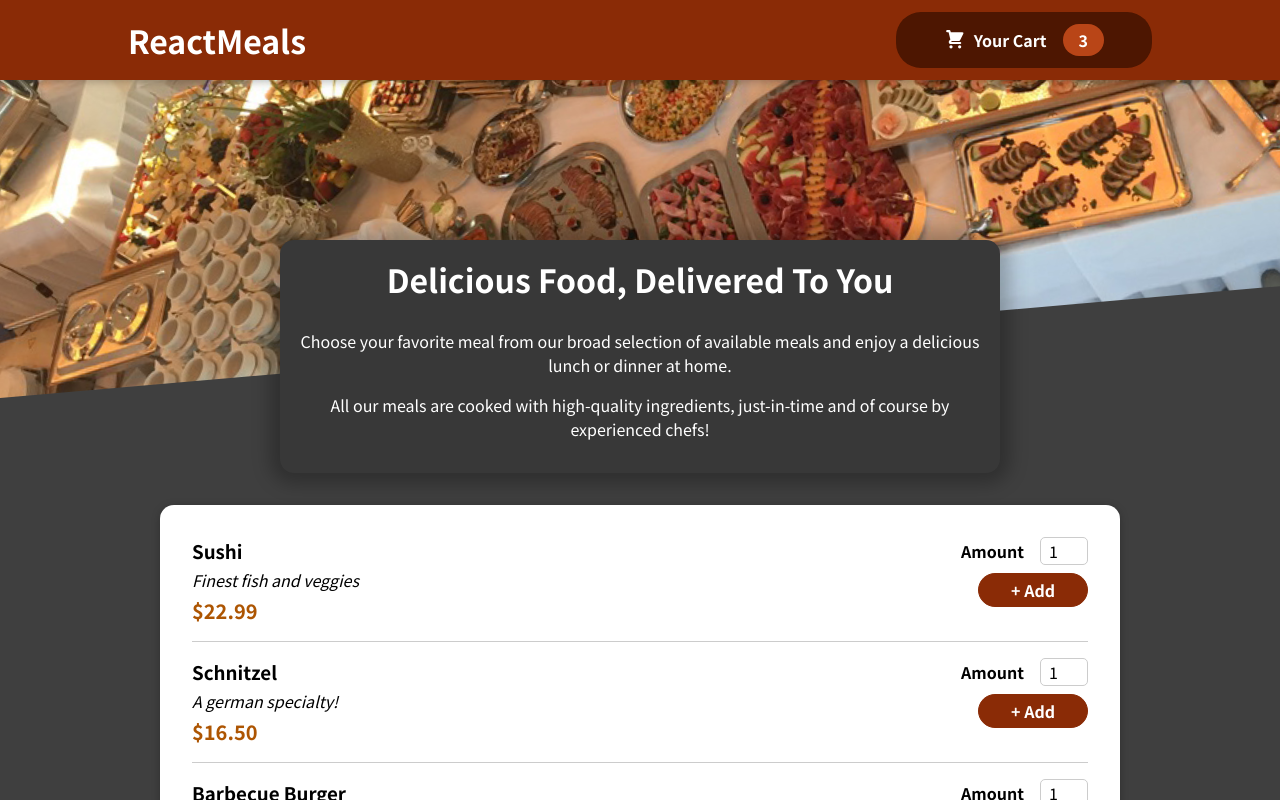
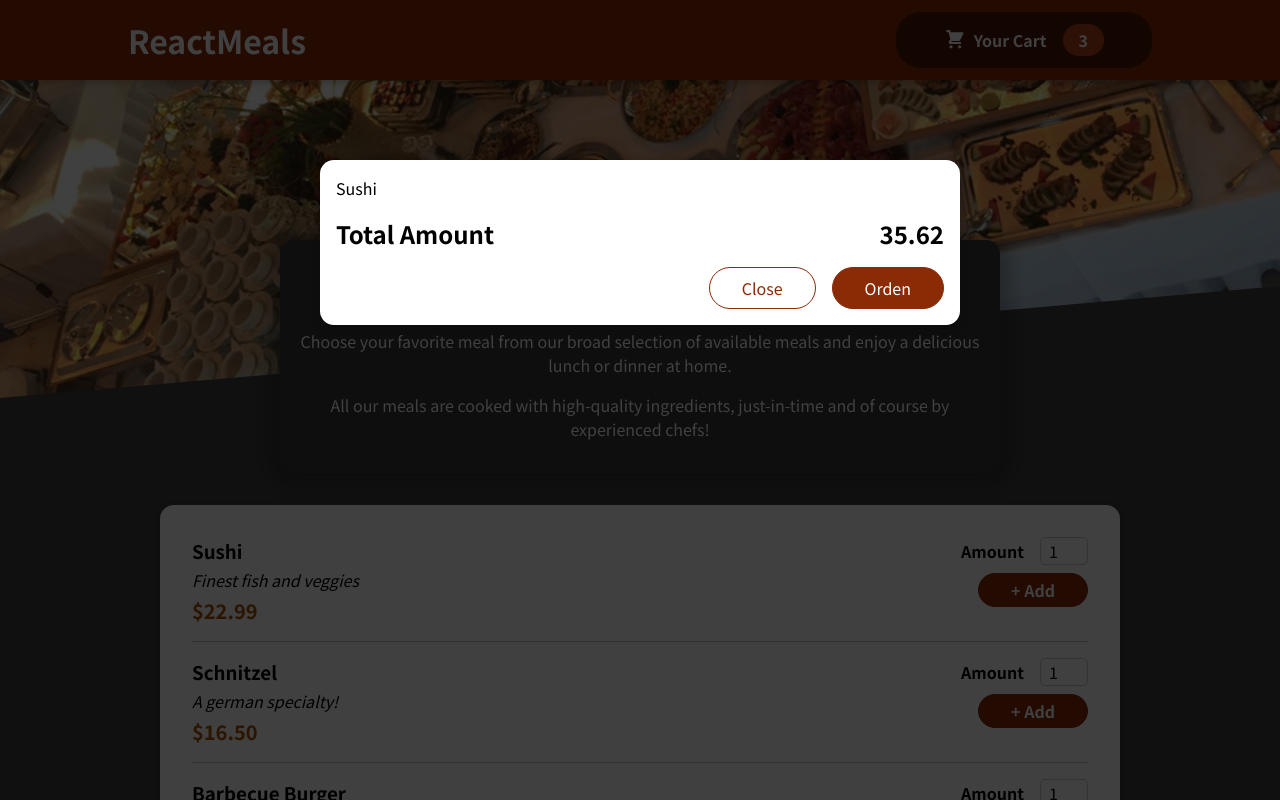
Before and after one commit to JoseManuelMunozManzano/react-food-order-app, a JavaScript app: page / in a window 1280 px wide. Shown: the top 800 px of the page. Built offline with nearby package versions, Linux system fonts and the light colour scheme.

Commit message:
Añadiendo un Modal usando React.createPortal

```diff
--- a/public/index.html
+++ b/public/index.html
@@ -5,10 +5,7 @@
     <link rel="icon" href="%PUBLIC_URL%/favicon.ico" />
     <meta name="viewport" content="width=device-width, initial-scale=1" />
     <meta name="theme-color" content="#000000" />
-    <meta
-      name="description"
-      content="Web site created using create-react-app"
-    />
+    <meta name="description" content="Web site created using create-react-app" />
     <link rel="apple-touch-icon" href="%PUBLIC_URL%/logo192.png" />
     <!--
       manifest.json provides metadata used when your web app is installed on a
@@ -28,6 +25,7 @@
   </head>
   <body>
     <noscript>You need to enable JavaScript to run this app.</noscript>
+    <div id="overlays"></div>
     <div id="root"></div>
     <!--
       This HTML file is a template.
--- a/src/App.js
+++ b/src/App.js
@@ -1,9 +1,11 @@
+import Cart from './components/Cart/Cart';
 import Header from './components/Layout/Header';
 import Meals from './components/Meals/Meals';
 
 function App() {
   return (
     <>
+      <Cart />
       <Header />
       <main>
         <Meals />
--- a/src/components/Cart/Cart.js
+++ b/src/components/Cart/Cart.js
@@ -1,3 +1,4 @@
+import Modal from '../UI/Modal';
 import classes from './Cart.module.css';
 
 const Cart = (props) => {
@@ -10,7 +11,7 @@
   );
 
   return (
-    <div>
+    <Modal>
       {cartItems}
       <div className={classes.total}>
         <span>Total Amount</span>
@@ -20,7 +21,7 @@
         <button className={classes['button--alt']}>Close</button>
         <button className={classes.button}>Orden</button>
       </div>
-    </div>
+    </Modal>
   );
 };
 
--- /dev/null
+++ b/src/components/UI/Modal.js
@@ -0,0 +1,31 @@
+import ReactDOM from 'react-dom';
+import classes from './Modal.module.css';
+
+const Backdrop = (props) => {
+  return <div className={classes.backdrop} />;
+};
+
+const ModalOverlay = (props) => {
+  return (
+    <div className={classes.modal}>
+      <div className={classes.content}>{props.children}</div>
+    </div>
+  );
+};
+
+const portalElement = document.getElementById('overlays');
+
+const Modal = (props) => {
+  return (
+    <>
+      {/* Así sería sin usar Portals */}
+      {/* <Backdrop /> */}
+      {/* <ModalOverlay>{props.children}</ModalOverlay> */}
+
+      {ReactDOM.createPortal(<Backdrop />, portalElement)}
+      {ReactDOM.createPortal(<ModalOverlay>{props.children}</ModalOverlay>, portalElement)}
+    </>
+  );
+};
+
+export default Modal;
--- /dev/null
+++ b/src/components/UI/Modal.module.css
@@ -0,0 +1,40 @@
+.backdrop {
+  position: fixed;
+  top: 0;
+  left: 0;
+  width: 100%;
+  height: 100vh;
+  z-index: 20;
+  background-color: rgba(0, 0, 0, 0.75);
+}
+
+.modal {
+  position: fixed;
+  top: 20vh;
+  left: 5%;
+  width: 90%;
+  background-color: white;
+  padding: 1rem;
+  border-radius: 14px;
+  box-shadow: 0 2px 8px rgba(0, 0, 0, 0.25);
+  z-index: 30;
+  animation: slide-down 300ms ease-out forwards;
+}
+
+@media (min-width: 768px) {
+  .modal {
+    width: 40rem;
+    left: calc(50% - 20rem);
+  }
+}
+
+@keyframes slide-down {
+  from {
+    opacity: 0;
+    transform: translateY(-3rem);
+  }
+  to {
+    opacity: 1;
+    transform: translateY(0);
+  }
+}
```
Also changed, not shown: 1 other file (tests, documents, lock files or other folders).
